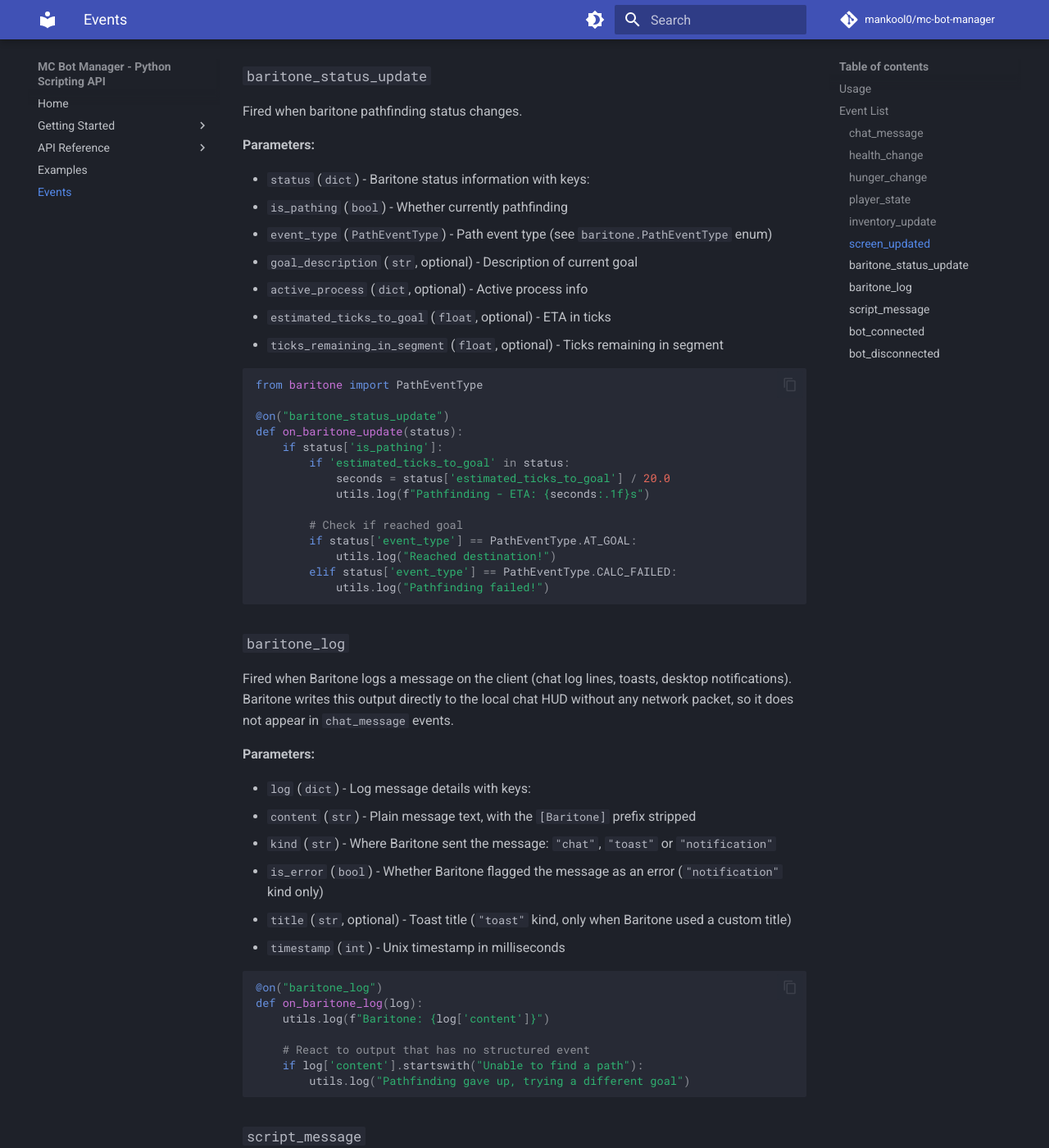
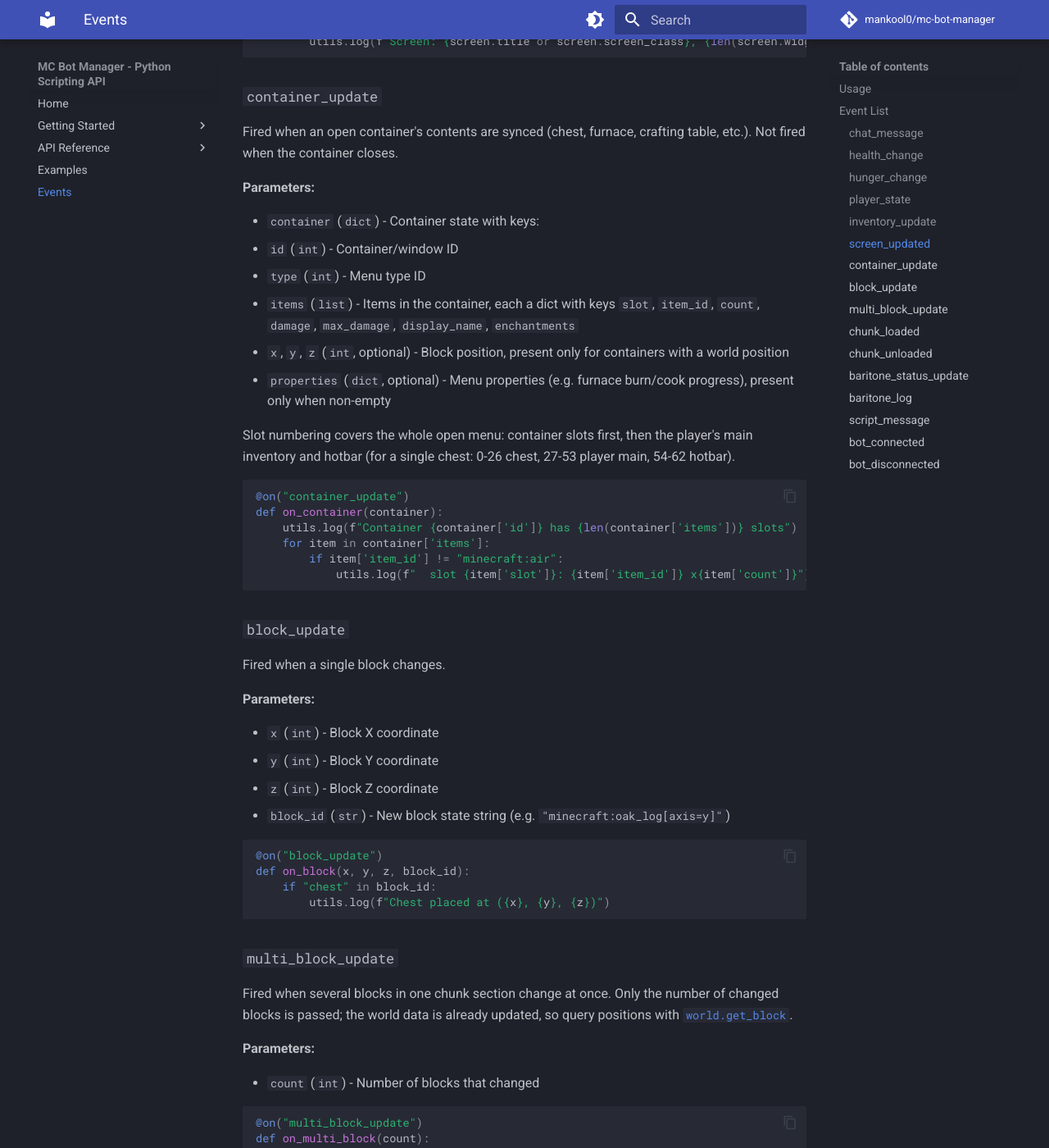
Before and after one commit to mankool0/mc-bot-manager, an MkDocs documentation site: the page built from docs/events.md, in a window 1280 px wide and 1400 px high, scrolled down 3176 px. Shown: the whole window at 82% size. Built offline with MkDocs 1.6.1 and Material for MkDocs 9.7.7, drawn with Linux system fonts in a browser that asks for light colours; comment, search, counter and statistics services are not loaded; the version menu is left out; some of the changed text lies outside the part shown.

Commit message:
Add missing events and functions to docs

````diff
--- a/docs/events.md
+++ b/docs/events.md
@@ -104,7 +104,7 @@ Fired when inventory is updated.
 **Parameters:**
 
 - `selected_slot` (`int`) - Currently selected hotbar slot (0-8)
-- `inventory` (`list`) - List of inventory items, each item is a dict with keys: `slot`, `item_id`, `count`, `display_name`
+- `inventory` (`list`) - List of inventory items, each item is a dict with keys: `slot`, `item_id`, `count`, `display_name`, `enchantments`. Empty slots are omitted. The full inventory is always passed, even though the client sends updates as deltas.
 
 ```python
 @on("inventory_update")
@@ -131,6 +131,99 @@ def on_screen_update(screen):
         bot.chat("I died!")
     else:
         utils.log(f"Screen: {screen.title or screen.screen_class}, {len(screen.widgets)} widgets")
+```
+
+### `container_update`
+
+Fired when an open container's contents are synced (chest, furnace, crafting table,
+etc.). Not fired when the container closes.
+
+**Parameters:**
+
+- `container` (`dict`) - Container state with keys:
+  - `id` (`int`) - Container/window ID
+  - `type` (`int`) - Menu type ID
+  - `items` (`list`) - Items in the container, each a dict with keys `slot`, `item_id`, `count`, `damage`, `max_damage`, `display_name`, `enchantments`
+  - `x`, `y`, `z` (`int`, optional) - Block position, present only for containers with a world position
+  - `properties` (`dict`, optional) - Menu properties (e.g. furnace burn/cook progress), present only when non-empty
+
+Slot numbering covers the whole open menu: container slots first, then the player's
+main inventory and hotbar (for a single chest: 0-26 chest, 27-53 player main, 54-62
+hotbar).
+
+```python
+@on("container_update")
+def on_container(container):
+    utils.log(f"Container {container['id']} has {len(container['items'])} slots")
+    for item in container['items']:
+        if item['item_id'] != "minecraft:air":
+            utils.log(f"  slot {item['slot']}: {item['item_id']} x{item['count']}")
+```
+
+### `block_update`
+
+Fired when a single block changes.
+
+**Parameters:**
+
+- `x` (`int`) - Block X coordinate
+- `y` (`int`) - Block Y coordinate
+- `z` (`int`) - Block Z coordinate
+- `block_id` (`str`) - New block state string (e.g. `"minecraft:oak_log[axis=y]"`)
+
+```python
+@on("block_update")
+def on_block(x, y, z, block_id):
+    if "chest" in block_id:
+        utils.log(f"Chest placed at ({x}, {y}, {z})")
+```
+
+### `multi_block_update`
+
+Fired when several blocks in one chunk section change at once. Only the number of changed blocks is passed; the world data is already
+updated, so query positions with [`world.get_block`](api/world.md).
+
+**Parameters:**
+
+- `count` (`int`) - Number of blocks that changed
+
+```python
+@on("multi_block_update")
+def on_multi_block(count):
+    utils.log(f"{count} blocks changed at once")
+```
+
+### `chunk_loaded`
+
+Fired when a chunk is received from the server and added to the world data.
+
+**Parameters:**
+
+- `chunk_x` (`int`) - Chunk X coordinate (block X >> 4)
+- `chunk_z` (`int`) - Chunk Z coordinate (block Z >> 4)
+- `dimension` (`str`) - Dimension the chunk belongs to (e.g. `"minecraft:overworld"`)
+
+```python
+@on("chunk_loaded")
+def on_chunk(chunk_x, chunk_z, dimension):
+    utils.log(f"Loaded chunk ({chunk_x}, {chunk_z}) in {dimension}")
+```
+
+### `chunk_unloaded`
+
+Fired when a chunk leaves render distance and is dropped from the world data. Blocks
+in that chunk are no longer readable from memory (`world.get_block(..., use_disk=True)`
+can still read them if world saving is on).
+
+**Parameters:**
+
+- `chunk_x` (`int`) - Chunk X coordinate
+- `chunk_z` (`int`) - Chunk Z coordinate
+
+```python
+@on("chunk_unloaded")
+def on_chunk_unload(chunk_x, chunk_z):
+    utils.log(f"Unloaded chunk ({chunk_x}, {chunk_z})")
 ```
 
 ### `baritone_status_update`
````
Also changed, not shown: docs/api/bot.md (+15 -0 lines).
